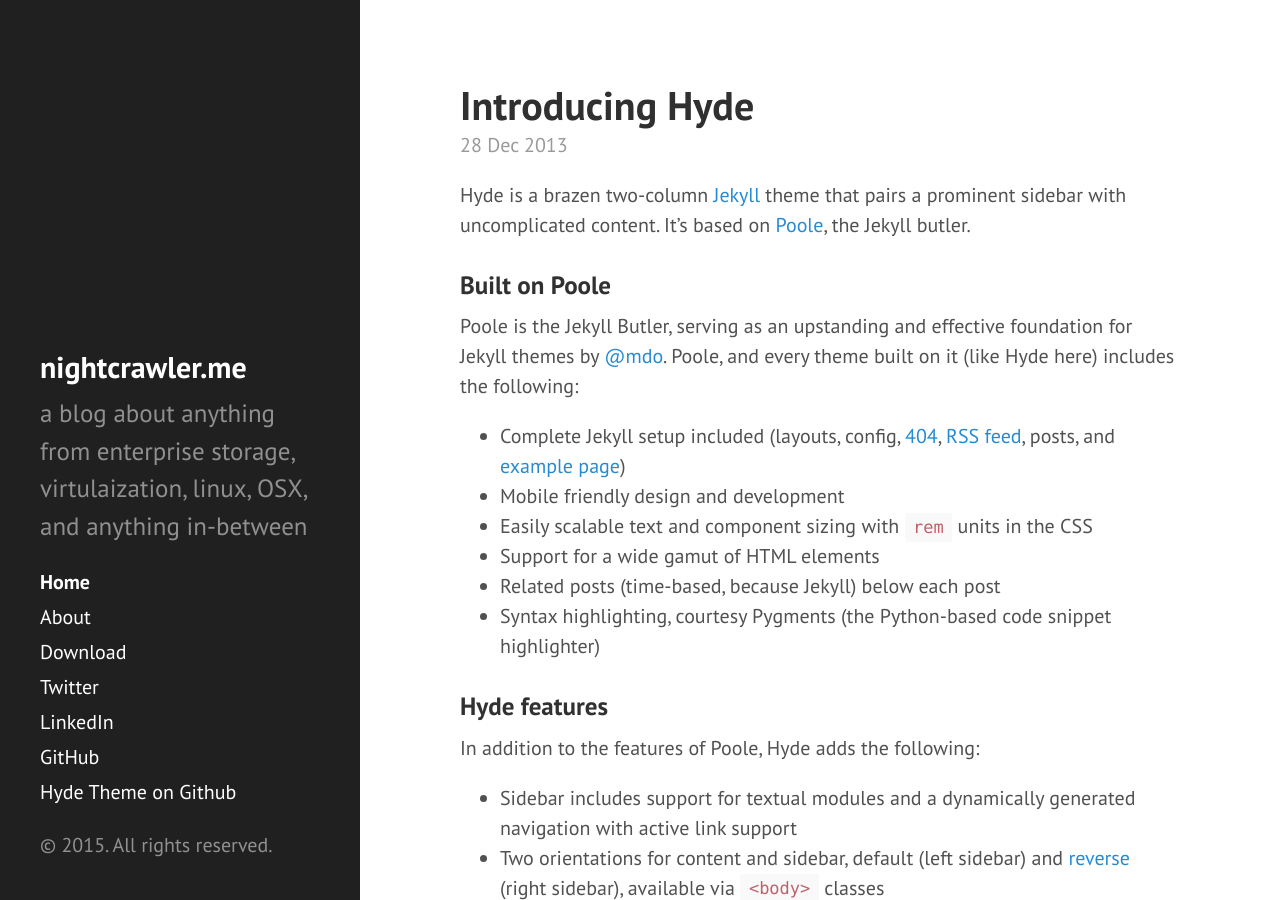
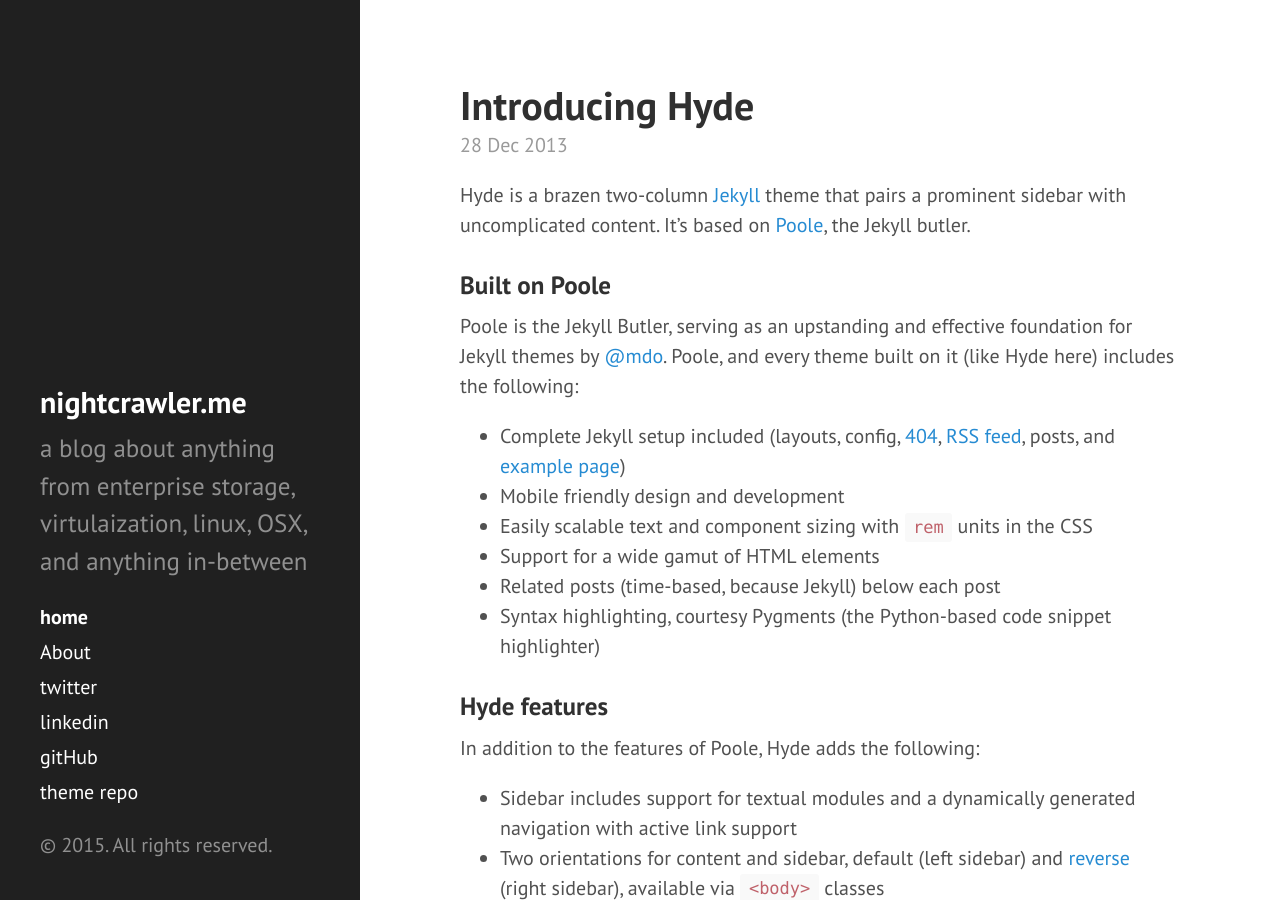
Before and after one commit to nightcrawler086/nightcrawler086.github.io, a Jekyll site: the page built from index.html, in a window 1280 px wide and 900 px high. Built offline with Jekyll 4.4.1, drawn with Linux system fonts in a browser that asks for light colours; the list of posts is cut into pages by our own code.

Commit message:
quick sidebar mods

```diff
--- a/_includes/sidebar.html
+++ b/_includes/sidebar.html
@@ -10,7 +10,7 @@
     </div>
 
     <nav class="sidebar-nav">
-      <a class="sidebar-nav-item{% if page.url == site.baseurl %} active{% endif %}" href="{{ site.baseurl }}">Home</a>
+      <a class="sidebar-nav-item{% if page.url == site.baseurl %} active{% endif %}" href="{{ site.baseurl }}">home</a>
 
       {% comment %}
         The code below dynamically generates a sidebar nav of pages with
@@ -26,11 +26,10 @@
         {% endif %}
       {% endfor %}
 
-      <a class="sidebar-nav-item" href="{{ site.github.repo }}/archive/v{{ site.version }}.zip">Download</a>
-      <a class="sidebar-nav-item" href="{{ site.author.url }}">Twitter</a>
-      <a class="sidebar-nav-item" href="http://linkedin.com/in/{{ site.author.linkedin }}">LinkedIn</a>
-      <a class="sidebar-nav-item" href="http://github.com/{{ site.author.github }}">GitHub</a>
-      <a class="sidebar-nav-item" href="{{ site.github.repo }}">Hyde Theme on Github</a>
+      <a class="sidebar-nav-item" href="{{ site.author.url }}">twitter</a>
+      <a class="sidebar-nav-item" href="http://linkedin.com/in/{{ site.author.linkedin }}">linkedin</a>
+      <a class="sidebar-nav-item" href="http://github.com/{{ site.author.github }}">gitHub</a>
+      <a class="sidebar-nav-item" href="{{ site.github.repo }}">theme repo</a>
     </nav>
 
     <p>&copy; {{ site.time | date: '%Y' }}. All rights reserved.</p>
```
